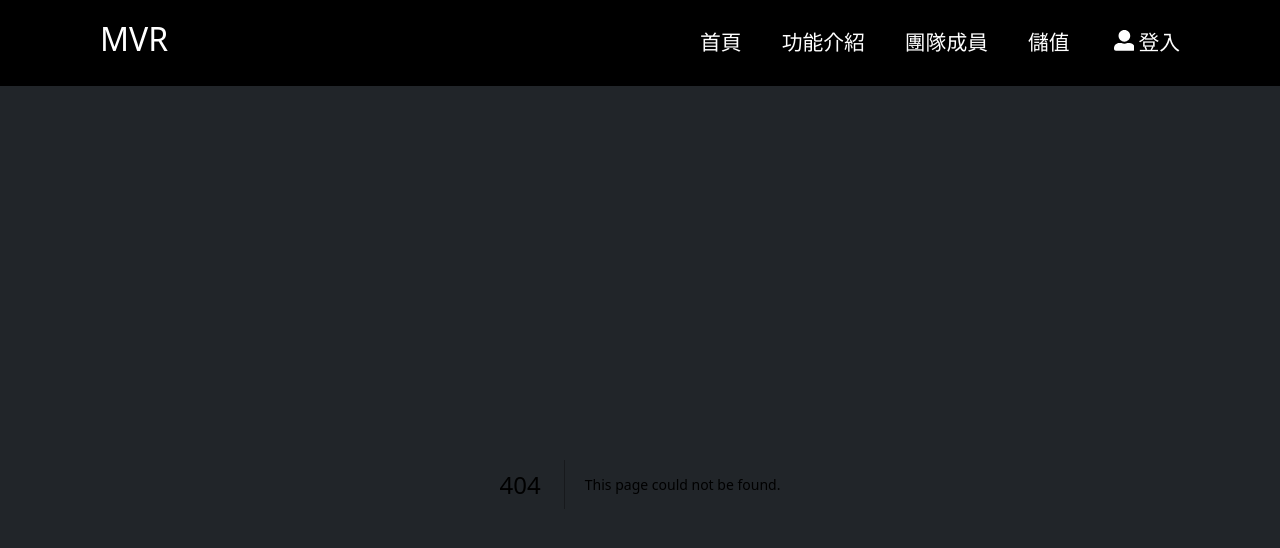
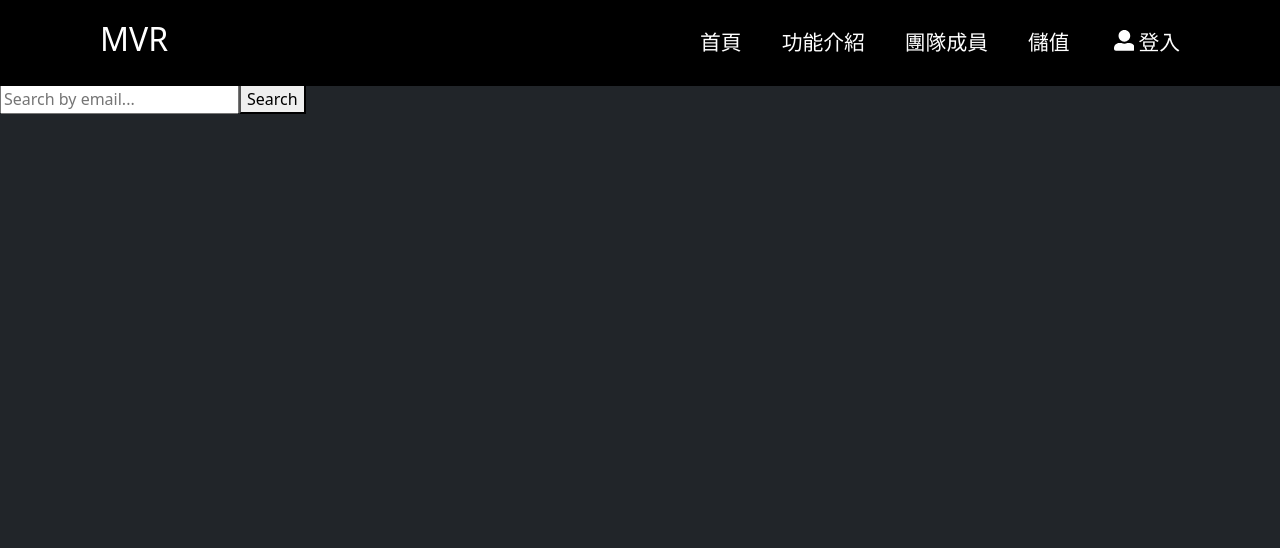
Before and after one commit to tzujie/mvr_frontend, a Next.js app: page /userPage/test in a window 1280 px wide. Before the commit this address had no page. Shown: the top 548 px of the page. Built offline with nearby package versions, Linux system fonts and the light colour scheme.

Commit message:
testinfo

```diff
--- /dev/null
+++ b/pages/userPage/test.tsx
@@ -0,0 +1,40 @@
+import React, { useState } from 'react';
+
+const ListAccounts: React.FC = () => {
+    const [email, setEmail] = useState<string>('');
+    const [accounts, setAccounts] = useState<any[]>([]); // 依照實際的資料模型來調整這裡
+
+    const handleSearch = async () => {
+        try {
+            const response = await fetch(`https://192e-163-13-201-95.ngrok-free.app/api/list_accounts/?email=${email}`);
+            if (response.ok) {
+                const data = await response.json();
+                setAccounts(data);
+            } else {
+                console.error("Error fetching accounts.");
+            }
+        } catch (error) {
+            console.error("There was an error:", error);
+        }
+    };
+
+    return (
+        <div>
+            <input
+                type="text"
+                value={email}
+                placeholder="Search by email..."
+                onChange={(e) => setEmail(e.target.value)}
+            />
+            <button onClick={handleSearch}>Search</button>
+
+            <ul>
+                {accounts.map((account) => (
+                    <li key={account.id}>{account.email}</li> // 依照實際的資料模型來調整這裡
+                ))}
+            </ul>
+        </div>
+    );
+};
+
+export default ListAccounts;
```
